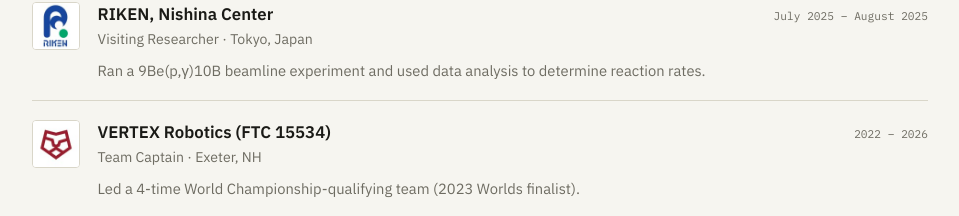
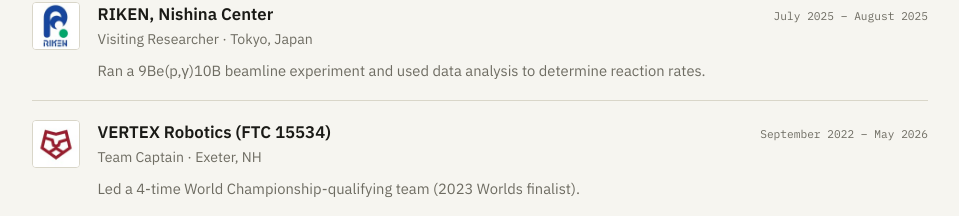
Before and after one commit to avaninder/avaninder, a Next.js app: page / in a window 1280 px wide. Shown: the part 1580-1796 px from the top of the page, without its empty margins (160-1119 px from the left). Built offline with nearby package versions, Linux system fonts and the light colour scheme.

Commit message:
experience update

```diff
--- a/app/page.tsx
+++ b/app/page.tsx
@@ -48,8 +48,8 @@ const experiences: Experience[] = [
     company: "VERTEX Robotics (FTC 15534)",
     role: "Team Captain",
     location: "Exeter, NH",
-    start: "2022",
-    end: "2026",
+    start: "September 2022",
+    end: "May 2026",
     logo: "/ftcvertex_logo.jpg",
     description:
       "Led a 4-time World Championship-qualifying team (2023 Worlds finalist).",
```
